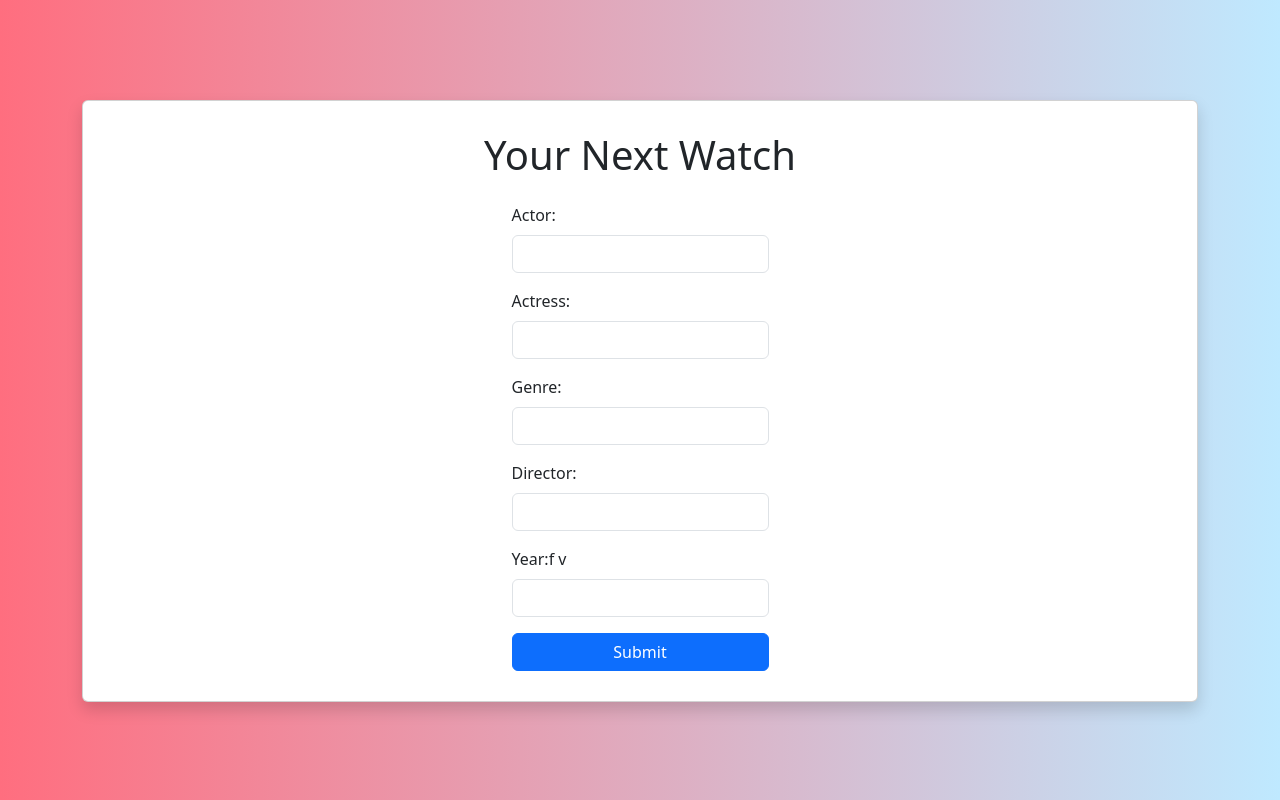
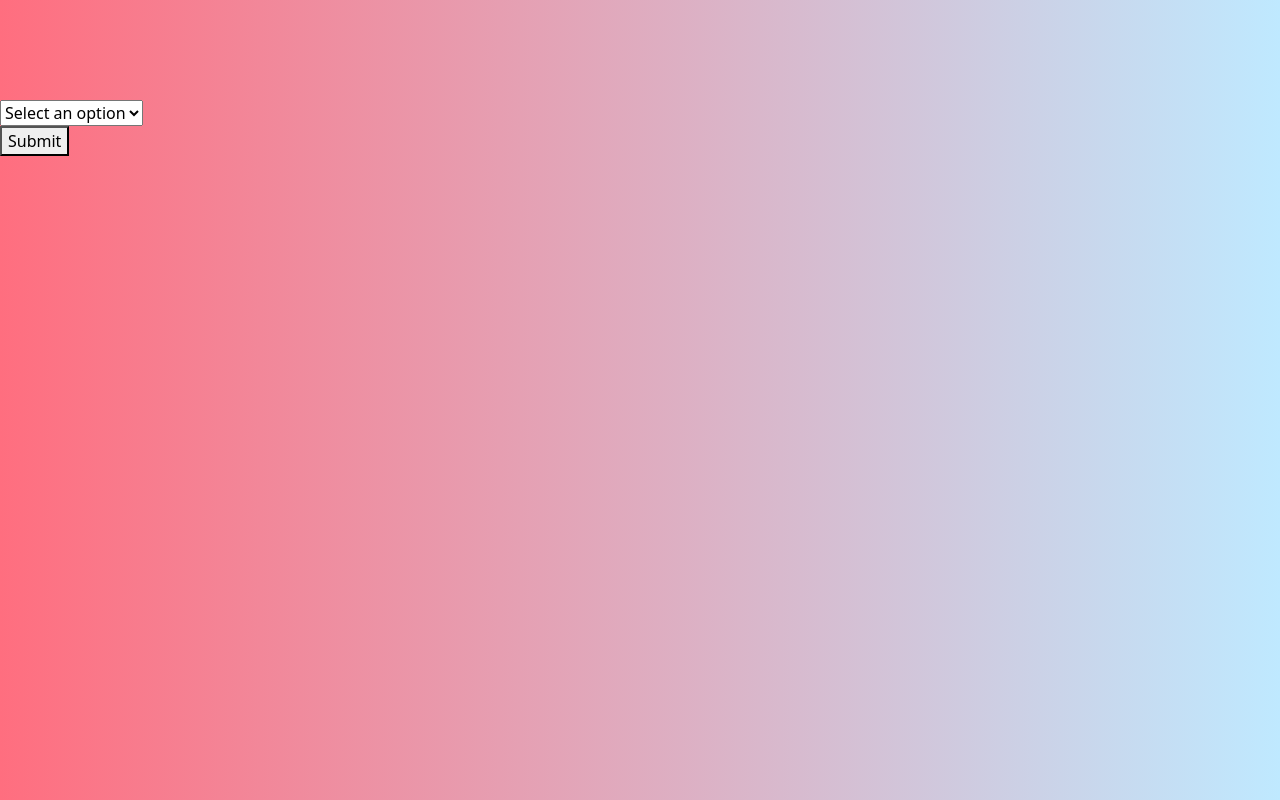
Before and after one commit to AbhisekLimbu/findingWatch, a React (Create React App) app in the folder nextwatch/: page / in a window 1280 px wide. Built offline with nearby package versions, Linux system fonts and the light colour scheme.

Commit message:
instead of creating mutliple input, we can go witht he single input

```diff
--- a/nextwatch/src/components/MovieForm.js
+++ b/nextwatch/src/components/MovieForm.js
@@ -1,21 +1,18 @@
 import React, { useState } from 'react';
 import axios from 'axios';
 
-const ContactForm = () => {
+const MovieForm = () => {
   const [formData, setFormData] = useState({
-    actor: '',
-    actress: '',
-    genre: '',
-    director: '',
-    year: ''
+    selectedOption: '',
+    inputValue: '' // New state for the input value
   });
 
   const handleChange = (e) => {
-     const { name, value } = e.target;
-    setFormData(prevState => ({
-      xprevState,
+    const { name, value } = e.target;
+    setFormData({
+      ...formData,
       [name]: value
-    }));
+    });
   };
 
   const handleSubmit = async (e) => {
@@ -30,90 +27,52 @@ const ContactForm = () => {
 
       console.log('Server response:', response.data);
 
-      setFormData({
-        actor: '',
-        actress: '',
-        genre: '',
-        director: '',
-        year: ''
-      });
+      setFormData({ selectedOption: '', inputValue: '' });
     } catch (error) {
       console.error('Error submitting form:', error);
     }
   };
 
+  // Function to render input based on selected option
+  const renderInput = () => {
+    switch (formData.selectedOption) {
+      case 'Actor':
+      case 'Actress':
+      case 'Director':
+      case 'Genre':
+        return (
+          <div>
+            <input
+              type="text"
+              name="inputValue"
+              value={formData.inputValue}
+              onChange={handleChange}
+              placeholder={`Enter ${formData.selectedOption}`}
+            />
+          </div>
+        );
+      default:
+        return null;
+    }
+  };
+
   return (
     <div className="outer-container" style={{ marginTop: '100px' }}>
-      <div className="container">
-        <div className="card shadow" style={{ padding: '30px' }}>
-          <h1 className="c`ard-title text-center mb-4">Your Next Watch</h1>
-          <form onSubmit={handleSubmit} style={{ maxWidth: '500px', margin: '0 auto' }}>
-            <div className="mb-3">
-              <label htmlFor="actor" className="form-label">Actor:</label>
-              <input
-                type="text"
-                id="actor"
-                name="actor"
-                value={formData.actor}
-                onChange={handleChange}
-                className="form-control"
-              />
-            </div>
-            <div className="mb-3">
-              <label htmlFor="actress" className="form-label">Actress:</label>
-              <input
-                type="text"
-                id="actress"
-                name="actress"
-                value={formData.actress}
-                onChange={handleChange}
-                className="form-control"
-              />
-            </div>
-            <div className="mb-3">
-              <label htmlFor="genre" className="form-label">Genre:</label>
-              <input
-                type="text"
-                id="genre"
-                name="genre"
-                value={formData.genre}
-                onChange={handleChange}
-                className="form-control"
-              />
-            </div>
-            <div className="mb-3">
-              <label htmlFor="director" className="form-label">Director:</label>
-              <input
-                type="text"
-                id="director"
-                name="director"
-                value={formData.director}
-                onChange={handleChange}
-                className="form-control"
-              />
-            </div>
-            <div className="mb-3">
-              <label htmlFor="year" className="form-label">Year:</label>f v
-              <input
-                type="number"
-                id="year"
-                name="year"
-                value={formData.year}
-                onChange={handleChange}
-                className="form-control"
-              />
-            </div>
-            <div className="d-grid gap-5">
-              <button type="submit" className="btn btn-primary">Submit</button>
-            </div>
-          </form>
+      <form onSubmit={handleSubmit}>
+        <div>
+          <select name="selectedOption" value={formData.selectedOption} onChange={handleChange}>
+            <option value="">Select an option</option>
+            <option value="Actor">Actor</option>
+            <option value="Actress">Actress</option>
+            <option value="Director">Director</option>
+            <option value="Genre">Genre</option>
+          </select>
         </div>
-      </div>
-      <div>
+        {renderInput()} {/* Render input based on selected option */}
+        <button type="submit">Submit</button>
+      </form>
     </div>
-    </div>
-
   );
 };
 
-export default ContactForm;
+export default MovieForm;
```
